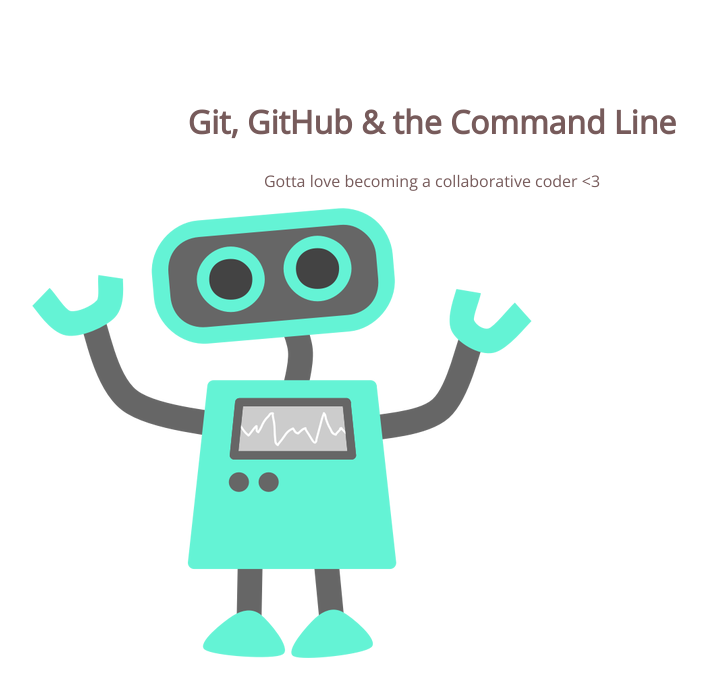
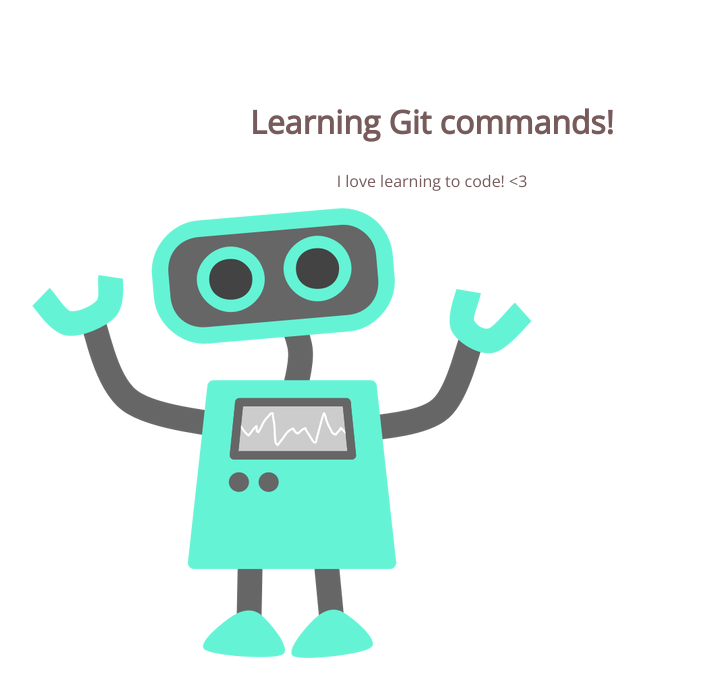
Before and after one commit to wymans32/105-project, a plain HTML site: page index.html in a window 1280 px wide. Shown: the whole page, without its empty margins (208-915 px from the left). Drawn offline with nearby package versions, Linux system fonts and the light colour scheme.

Commit message:
Changes to h1 and p

```diff
--- a/index.html
+++ b/index.html
@@ -8,8 +8,8 @@
 </head>
 <body>
 	<section>
-		<h1>Git, GitHub & the Command Line</h1>
-		<p>Gotta love becoming a collaborative coder <3</p>
+		<h1>Learning Git commands!</h1>
+		<p>I love learning to code! <3</p>
 		<img src="img/happy-blue-robot.png">
 	</section>
 </body>
```
